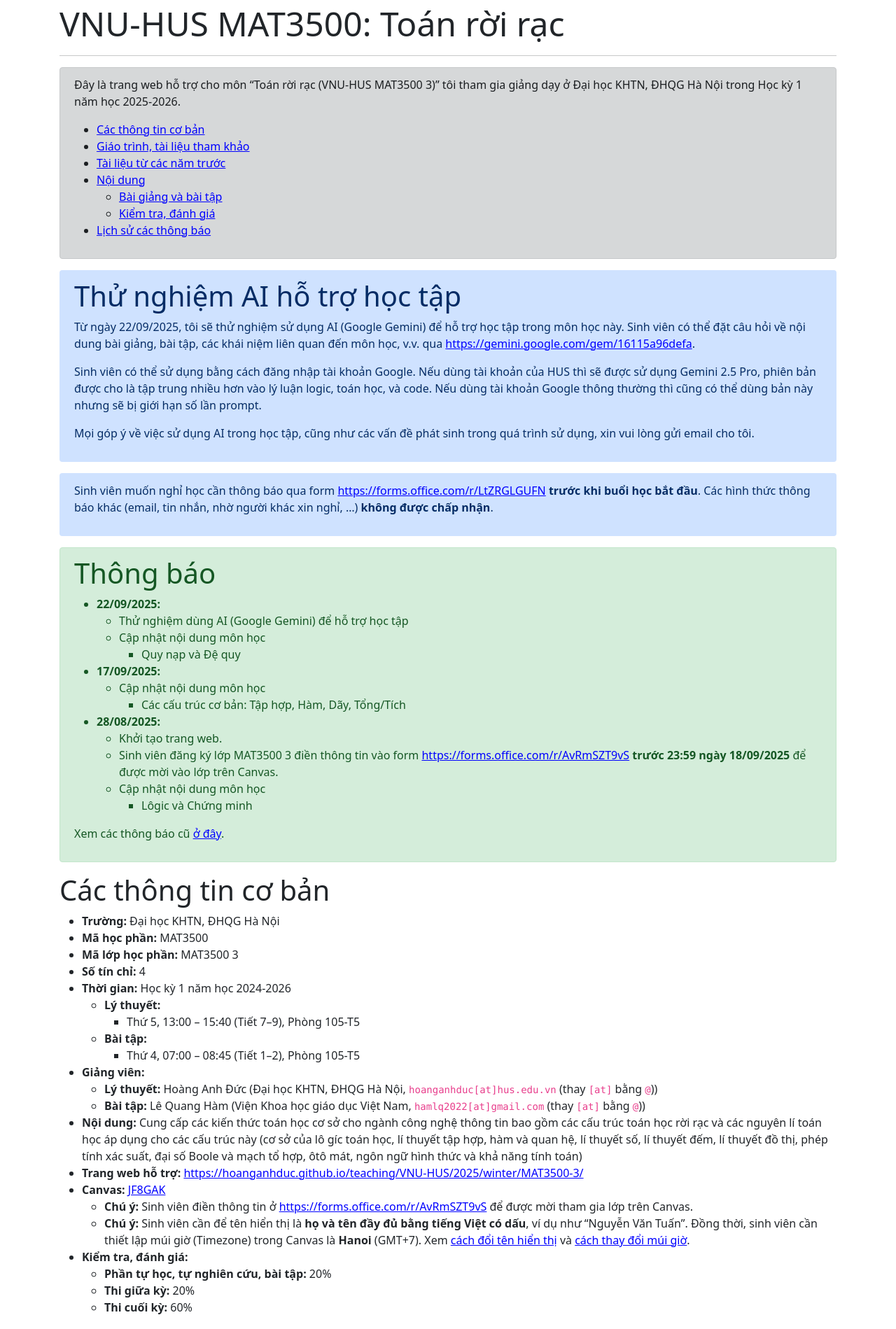
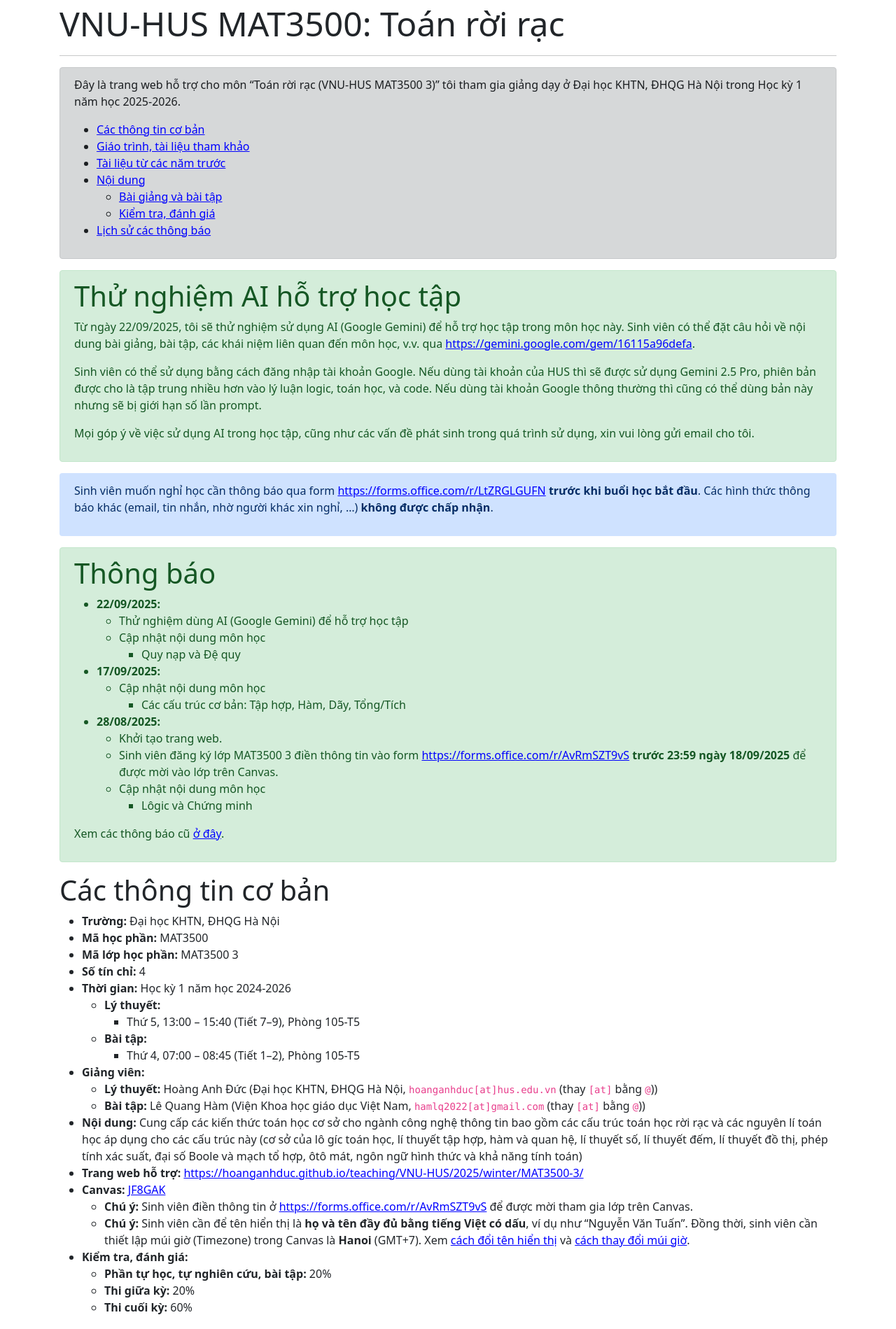
Before and after one commit to hoanganhduc/hoanganhduc.github.io, a Jekyll site: the page built from teaching/VNU-HUS/2025/winter/MAT3500-3/index.md, in a window 1280 px wide. Shown: the top 1899 px of the page at 70% size. Built offline with Jekyll 4.4.1, drawn with Linux system fonts in a browser that asks for light colours; nearby versions of some CDN libraries; a style sheet for code colours, icons or effects is not loaded.

Commit message:
Updated @ 2025-09-22  09:47:33 ICT

```diff
--- a/teaching/VNU-HUS/2025/winter/MAT3500-3/index.md
+++ b/teaching/VNU-HUS/2025/winter/MAT3500-3/index.md
@@ -13,7 +13,7 @@ katex: true
 {:toc}
 </div>
 
-<div class="alert alert-primary" role="alert" markdown="1">
+<div class="alert alert-success" role="alert" markdown="1">
 <h1>Thử nghiệm AI hỗ trợ học tập</h1>
 Từ ngày 22/09/2025, tôi sẽ thử nghiệm sử dụng AI (Google Gemini) để hỗ trợ học tập trong môn học này. Sinh viên có thể đặt câu hỏi về nội dung bài giảng, bài tập, các khái niệm liên quan đến môn học, v.v. qua [https://gemini.google.com/gem/16115a96defa](https://gemini.google.com/gem/16115a96defa).
 
```
Also changed, not shown: 1 other file.
